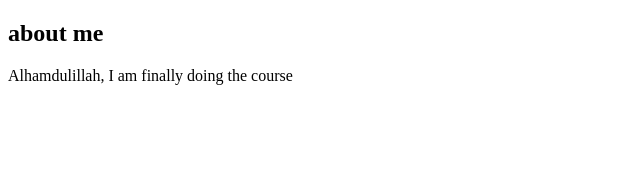
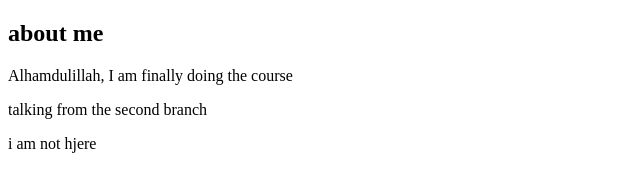
Before and after one commit to fardinrafatbd/my-first-website, a plain HTML site: page index.html in a window 1280 px wide. Shown: the whole page, without its empty margins (0-640 px from the left). Drawn offline with Linux system fonts and the light colour scheme.

Commit message:
adding code in second branch

```diff
--- a/index.html
+++ b/index.html
@@ -8,5 +8,7 @@
 <body>
     <h2>about me </h2>
     <p>Alhamdulillah, I am finally doing the course</p>
+    <p>talking from the second branch</p>
+    <p>i am not hjere</p>
 </body>
 </html>
```
